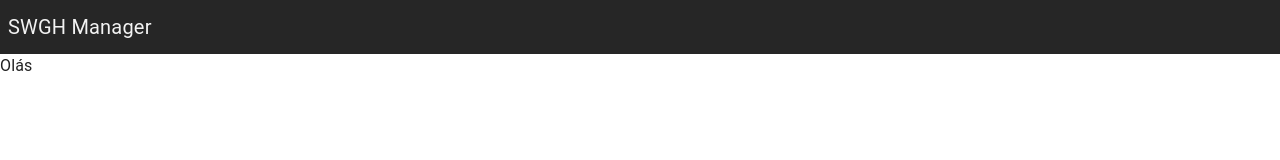
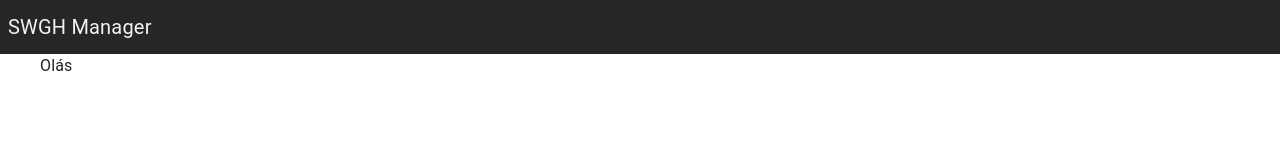
Before and after one commit to JPSS14/swgh-manager, a React (Create React App) app: page / in a window 1280 px wide. Shown: the top 160 px of the page. Built offline with nearby package versions, Linux system fonts and the light colour scheme.

Commit message:
Add style in layout component

```diff
--- /dev/null
+++ b/src/ui/components/layout/layout.style.tsx
@@ -0,0 +1,9 @@
+import { Box } from '@mui/material';
+import { styled } from '@mui/system';
+
+export const ContentStyled = styled(Box)(({theme}) => {
+  return{
+    padding: `0 ${theme.spacing(5)}`,
+    height: '100vh',
+  }
+});
--- a/src/ui/components/layout/layout.tsx
+++ b/src/ui/components/layout/layout.tsx
@@ -1,4 +1,5 @@
 import { Header } from '../header';
+import { ContentStyled } from './layout.style';
 
 interface LayoutProps {
   children: React.ReactNode;
@@ -8,9 +9,9 @@ export const Layout = ({ children }: LayoutProps) => {
   return (
     <div>
       <Header />
-      <div>
+      <ContentStyled>
         {children}
-      </div>
+      </ContentStyled>
     </div>
   );
 }
```
